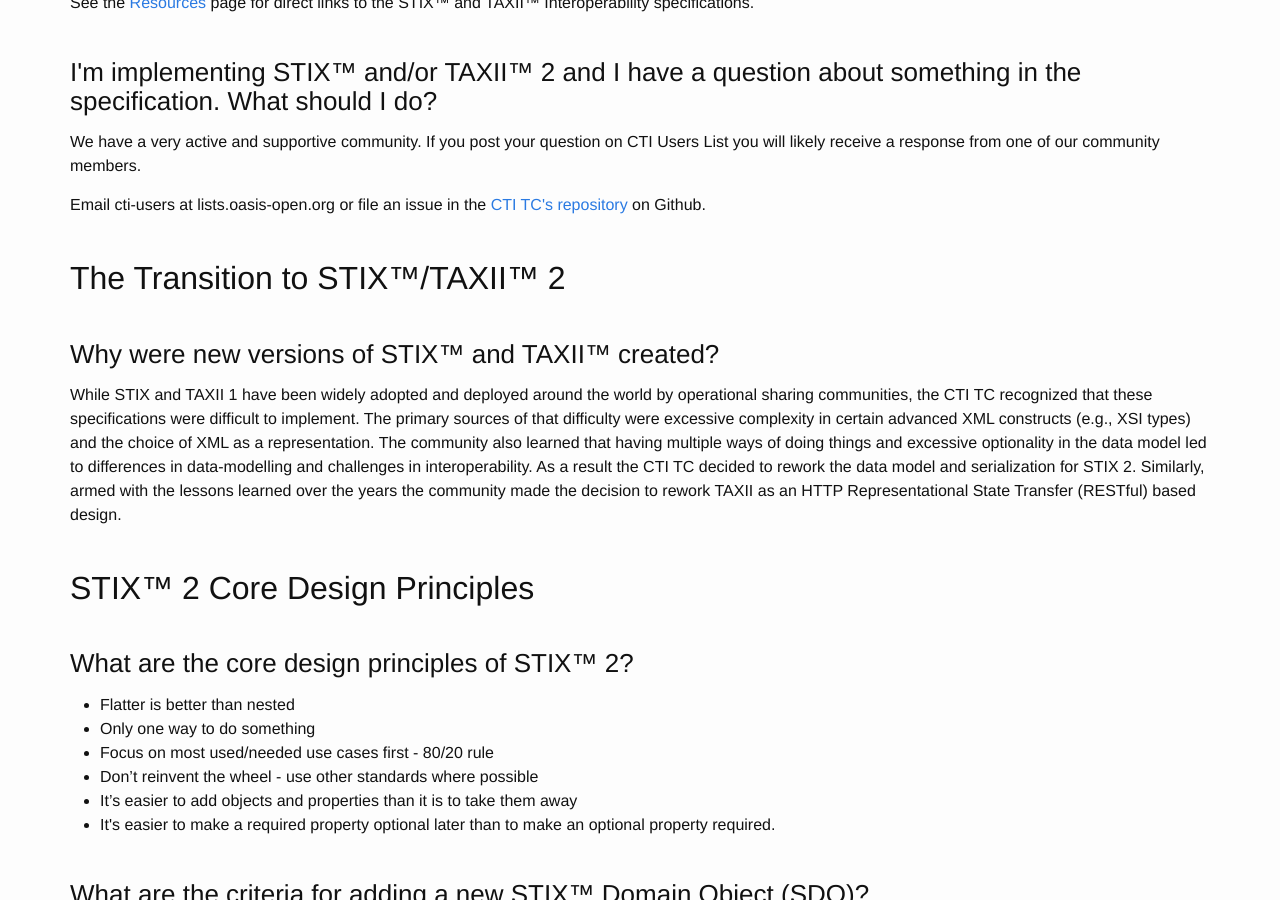
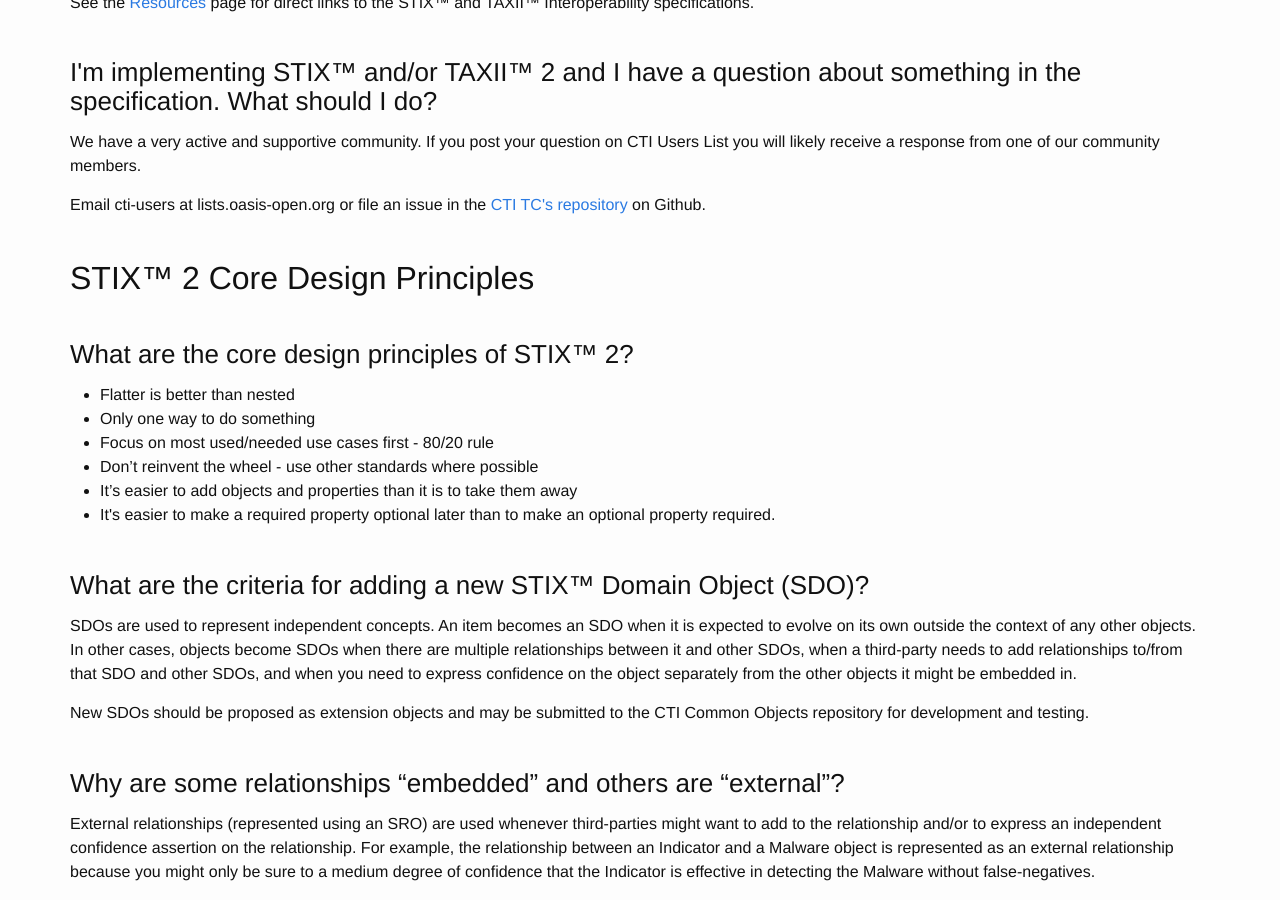
Before and after one commit to oasis-open/cti-documentation, a Jekyll site: the page built from faq.md, in a window 1280 px wide and 900 px high, scrolled down 1709 px. Built offline with Jekyll 4.4.1, drawn with Linux system fonts in a browser that asks for light colours.

Commit message:
Update faq.md

```diff
--- a/faq.md
+++ b/faq.md
@@ -63,12 +63,6 @@
 We have a very active and supportive community.  If you post your question on CTI Users List you will likely receive a response from one of our community members.
 
 Email cti-users at lists.oasis-open.org or file an issue in the [CTI TC's repository](https://github.com/oasis-tcs/cti-stix2/issues) on Github.
-
-## The Transition to STIX™/TAXII™ 2 ##
-
-### Why were new versions of STIX™ and TAXII™ created? ###
-
-While STIX and TAXII 1 have been widely adopted and deployed around the world by operational sharing communities, the CTI TC recognized that these specifications were difficult to implement. The primary sources of that difficulty were excessive complexity in certain advanced XML constructs (e.g., XSI types) and the choice of XML as a representation. The community also learned that having multiple ways of doing things and excessive optionality in the data model led to differences in data-modelling and challenges in interoperability. As a result the CTI TC decided to rework the data model and serialization for STIX 2. Similarly, armed with the lessons learned over the years the community made the decision to rework TAXII as an HTTP Representational State Transfer (RESTful) based design.
 
 ## STIX™ 2 Core Design Principles ##
 
```
